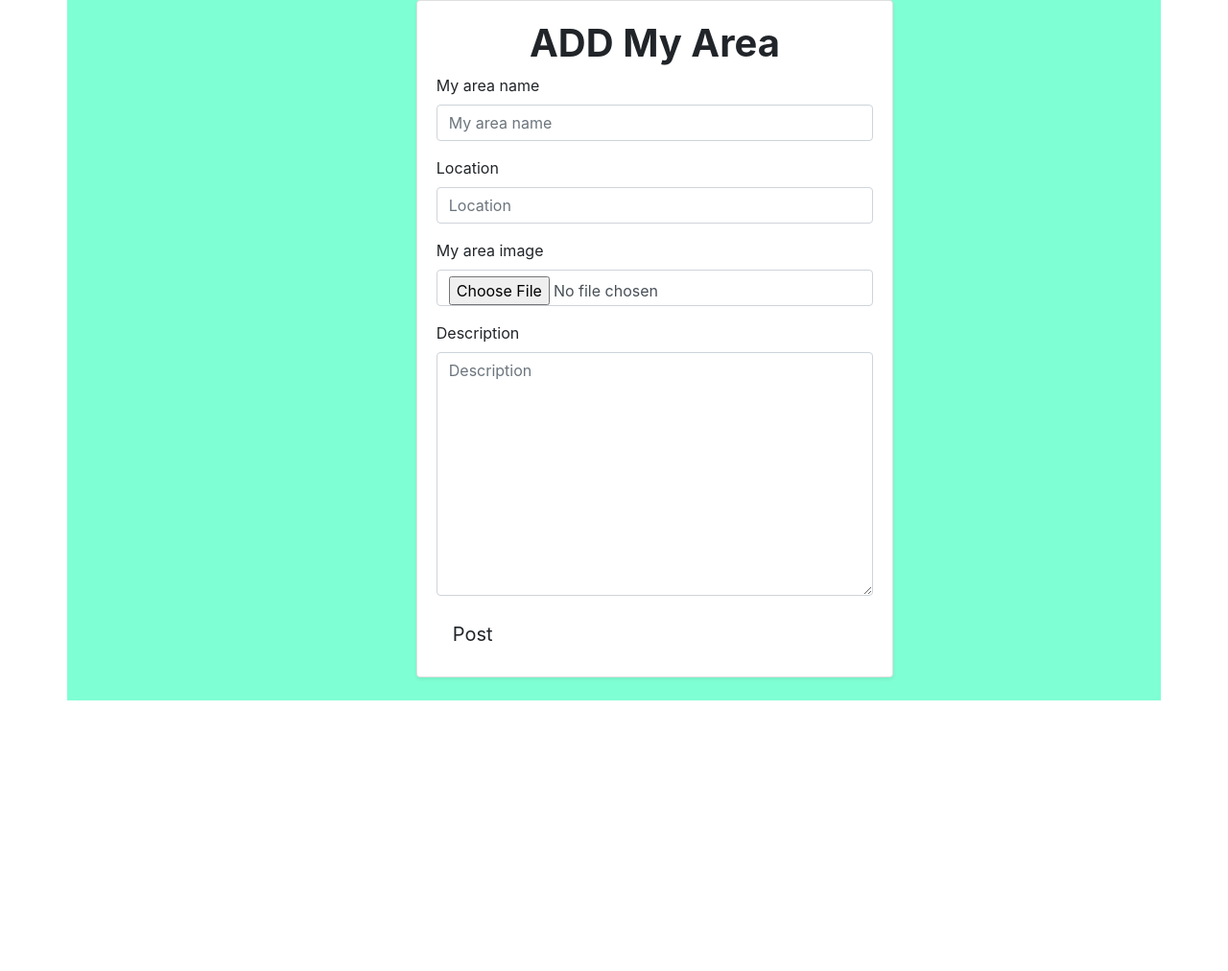
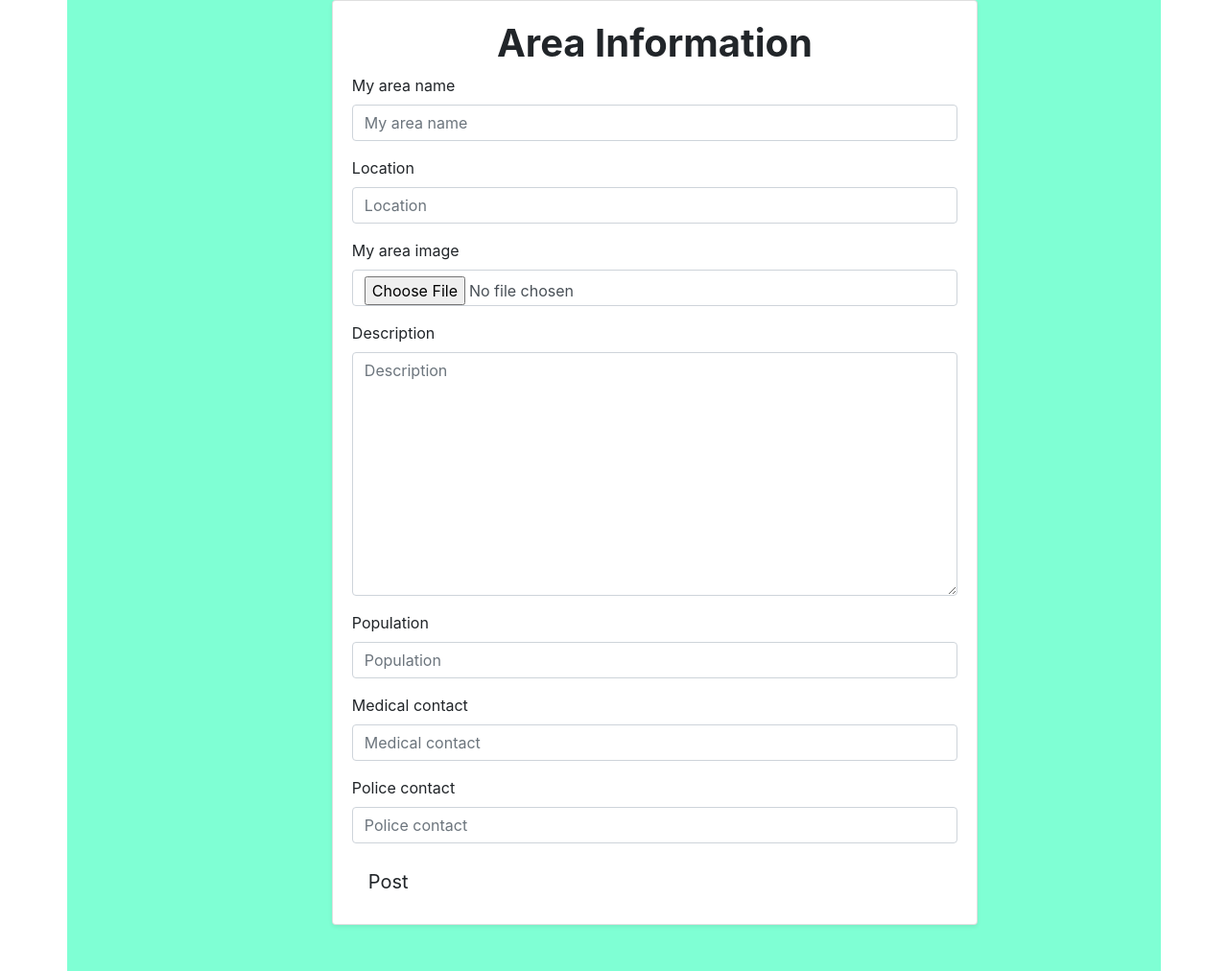
Before and after one commit to Roney-juma/Naighborhood-Django, a Django app: page /addmy_area in a window 1280 px wide. Shown: the whole page at 96% size. Before the commit the page ends 730 px from the top, so only its background shows below. Run offline with Django 3.2, Linux system fonts and the light colour scheme; the visitor is signed in with stand-in values (Sample User, id 1); some libraries are stand-ins or nearby versions.

Commit message:
added contact models

```diff
--- a/neighborhood/forms.py
+++ b/neighborhood/forms.py
@@ -10,7 +10,7 @@ class NewProfileForm(forms.ModelForm):
 class MylocForm(forms.ModelForm):
     class Meta:
         model = Myloc
-        fields = ['my_area_name','location','my_area_image','description']
+        fields = ['my_area_name','location','my_area_image','description','population','medical_contact','police_contact']
 
 class NewActivityForm(forms.ModelForm):
     class Meta:
--- a/neighborhood/models.py
+++ b/neighborhood/models.py
@@ -9,9 +9,12 @@ from django.dispatch import receiver
 class Myloc(models.Model):
     my_area_name = models.CharField(max_length=60, null=True)
     location = models.CharField(max_length=60)
+    population = models.IntegerField(null=True)
     user = models.ForeignKey(User, on_delete=models.CASCADE, null=True)
     my_area_image = models.ImageField(upload_to='images/',default='')
     description = models.TextField(default='')
+    medical_contact = models.IntegerField(null=True)
+    police_contact = models.IntegerField(null=True)
 
     def create_myloc(self):
         self.save()
--- a/neighborhood/templates/add_area.html
+++ b/neighborhood/templates/add_area.html
@@ -16,12 +16,12 @@
 
     <div class="row">
       <!-- Empty div -->
-      <div class="col-md-3"></div>
-      <div class="col-md-6">
-        <div class="card mb-4 shadow-sm">
+      <div class="col-md-2"></div>
+      <div class="col-md-8">
+        <div class="card mb-5 shadow-sm">
           <div class="card-body">
             <div class="panel-heading">
-              <h1 class="text-center" style="font-weight: bold;"><span>ADD</span> <span>My Area</span></h1>
+              <h1 class="text-center" style="font-weight: bold;"><span></span> <span>Area Information</span></h1>
             </div>
             <form action="{%url 'addmy_area' %}" method="post" enctype="multipart/form-data">
               {%csrf_token%}
```
Also changed, not shown: neighborhood/migrations/0002_auto_20210727_1403.py (added).
